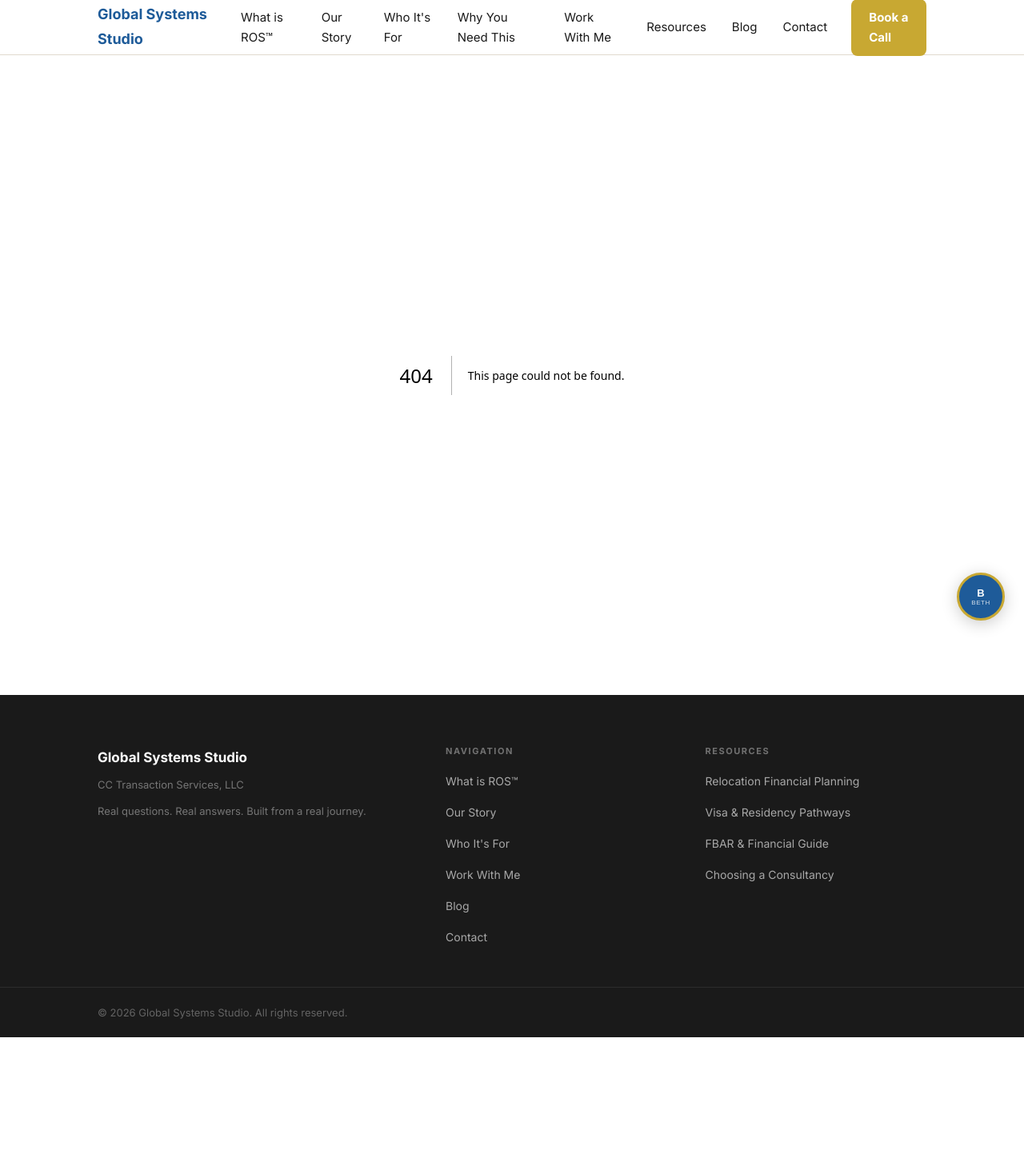
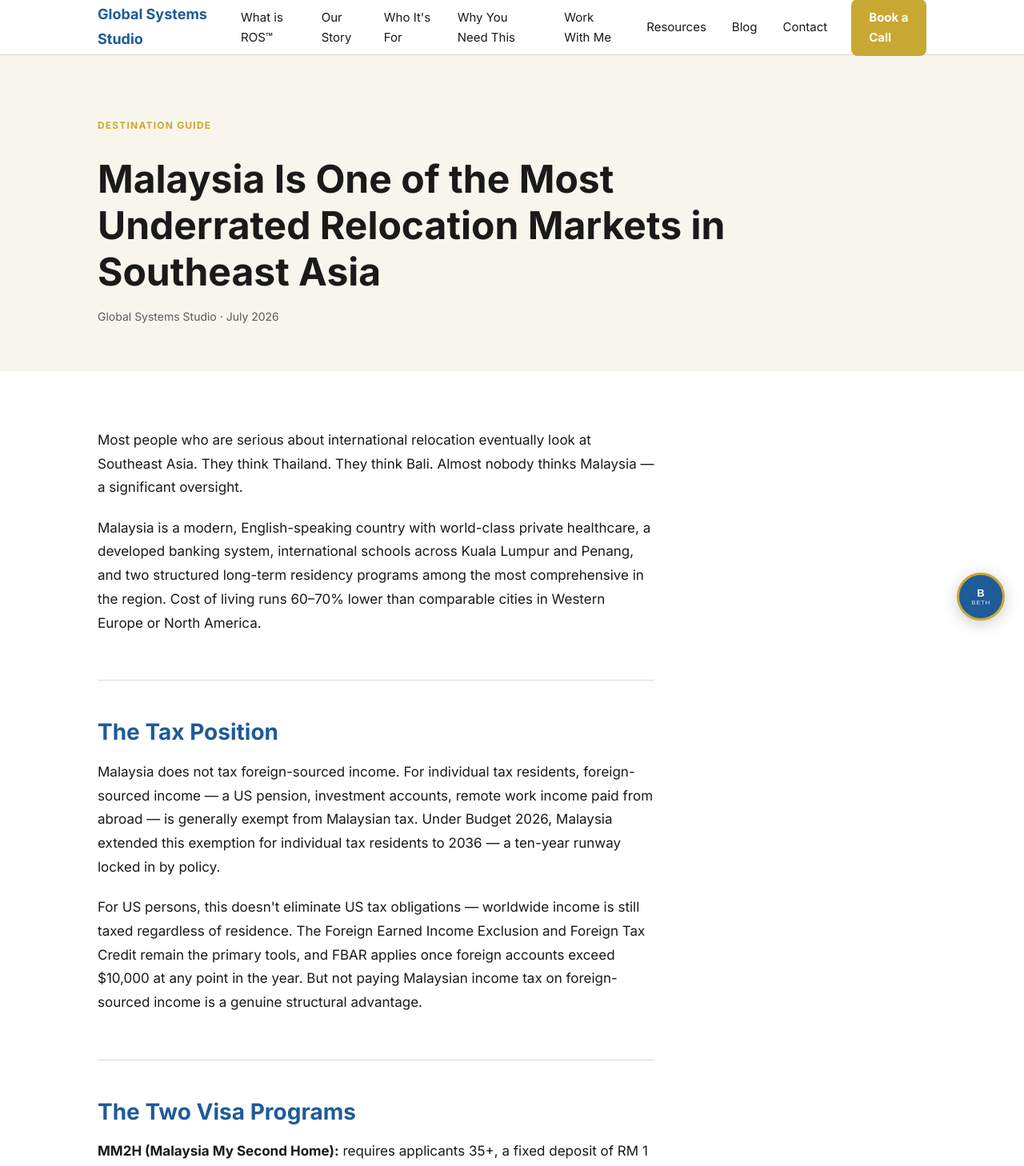
Before and after one commit to globalsystemsstudio-lang/gss-website, a Next.js app: page /blog/malaysia-relocation-guide-mm2h-pvip in a window 1280 px wide. Before the commit this address had no page. Shown: the top 1458 px of the page at 80% size. Before the commit the page ends 1297 px from the top, so only its background shows below. Built offline with nearby package versions, Linux system fonts and the light colour scheme.

Commit message:
Add Malaysia blog post (staged in Notion, ready to publish)

```diff
--- /dev/null
+++ b/app/blog/malaysia-relocation-guide-mm2h-pvip/page.jsx
@@ -0,0 +1,60 @@
+import Link from 'next/link';
+
+export const metadata = {
+  title: 'Malaysia Relocation Guide: MM2H, PVIP, and Real Costs',
+  description: 'Malaysia\'s MM2H and PVIP visas cover every ROS™ tier, with a tax exemption on foreign income locked in through 2036. What a real Malaysia relocation costs.',
+  alternates: { canonical: 'https://www.globalsystemsstudio.com/blog/malaysia-relocation-guide-mm2h-pvip/' },
+};
+
+export default function MalaysiaPage() {
+  return (
+    <>
+      <section className="article-blog-hero">
+        <div className="container">
+          <span className="article-blog-tag">Destination Guide</span>
+          <h1 style={{marginTop:'12px', maxWidth:'860px'}}>Malaysia Is One of the Most Underrated Relocation Markets in Southeast Asia</h1>
+          <p className="article-meta" style={{marginTop:'16px'}}>Global Systems Studio · July 2026</p>
+        </div>
+      </section>
+
+      <section className="article-page">
+        <div className="container">
+          <div className="article-layout">
+            <div className="article-body">
+
+              <p>Most people who are serious about international relocation eventually look at Southeast Asia. They think Thailand. They think Bali. Almost nobody thinks Malaysia — a significant oversight.</p>
+              <p>Malaysia is a modern, English-speaking country with world-class private healthcare, a developed banking system, international schools across Kuala Lumpur and Penang, and two structured long-term residency programs among the most comprehensive in the region. Cost of living runs 60–70% lower than comparable cities in Western Europe or North America.</p>
+              <h2>The Tax Position</h2>
+              <p>Malaysia does not tax foreign-sourced income. For individual tax residents, foreign-sourced income — a US pension, investment accounts, remote work income paid from abroad — is generally exempt from Malaysian tax. Under Budget 2026, Malaysia extended this exemption for individual tax residents to 2036 — a ten-year runway locked in by policy.</p>
+              <p>For US persons, this doesn't eliminate US tax obligations — worldwide income is still taxed regardless of residence. The Foreign Earned Income Exclusion and Foreign Tax Credit remain the primary tools, and FBAR applies once foreign accounts exceed $10,000 at any point in the year. But not paying Malaysian income tax on foreign-sourced income is a genuine structural advantage.</p>
+              <h2>The Two Visa Programs</h2>
+              <p><strong>MM2H (Malaysia My Second Home):</strong> requires applicants 35+, a fixed deposit of RM 1 million (~$220,000 USD) in a Malaysian bank, and minimum monthly offshore income of RM 40,000 (~$8,750 USD). Issues a 5-year renewable visa, multiple entry, spouse and unmarried children under 21 as dependents. Working or operating a business is not permitted under standard MM2H — this is the right structure for Retiree and Legacy tiers.</p>
+              <p><strong>PVIP (Premium Visa Investor Programme):</strong> launched 2022 for entrepreneurs, investors, and high-net-worth individuals. 20-year renewable visa, no minimum stay requirement. Holders can own and operate a business, invest locally, work without a separate permit. Threshold: RM 200,000 (~$44,000 USD) in a managed fund plus RM 40,000/month demonstrated income. Right structure for Entrepreneur, Investor, and Solo Professional tiers.</p>
+              <h2>ROS™ Tier Breakdown</h2>
+              <p><strong>Solo/Remote Worker:</strong> KL is highly livable for remote work — widely available fiber, established co-working in Mont Kiara, Bangsar South, KLCC. A modern one-bedroom runs $550–$875/month; comfortable single-person budget is $1,200–$1,800/month.</p>
+              <p><strong>Family:</strong> Malaysia ranks among the top family relocation destinations in Southeast Asia. British, American, Australian, and IB-curriculum schools run $7,700–$17,500/year per child — significantly lower than Singapore or Hong Kong. Private healthcare (Gleneagles, Prince Court, Sunway Medical) is internationally accredited; specialist consultations run $30–$80. A family of four runs approximately $4,500–$7,500/month.</p>
+              <p><strong>Retiree/Legacy:</strong> MM2H fits cleanly for qualified income streams with no need to generate local income. Penang, particularly Georgetown (UNESCO World Heritage), has emerged as the preferred retirement destination — a couple can live comfortably around $2,200–$3,500/month.</p>
+              <p><strong>Digital Nomad:</strong> The DE Rantau Digital Nomad Pass allows 12-month stays (renewable once) for knowledge workers earning at least $24,000 USD annually from foreign sources — cleaner than most regional nomad programs, but a temporary pass, not a long-term solution.</p>
+              <p><strong>Entrepreneur:</strong> The Johor Bahru corridor — under an hour from Singapore by road — lets entrepreneurs run a Malaysian-incorporated entity while accessing Singapore's commercial network at a fraction of Singapore's cost. A modern JB apartment runs $450–$650/month.</p>
+              <p><strong>Investor:</strong> Stable regulatory environment, functional banking for foreign capital, relatively permissive foreign ownership rules compared to regional neighbors. Iskandar Malaysia in Johor has attracted significant institutional capital.</p>
+              <h2>Healthcare</h2>
+              <p>Specialist consultation: $30–$80. MRI: $200–$400. Complex surgery at a top KL hospital: 10–30% of US cost. IPMI is not optional — AXA Global, Cigna Global, Allianz Care, and AIA Malaysia all write policies suited to the market. A healthy 55-year-old can access solid regional IPMI coverage for $200–$350/month.</p>
+              <h2>The Premortem — What Can Go Wrong</h2>
+              <p><strong>Wrong program for the intended activity.</strong> MM2H does not permit working or operating a business — anyone who needs to generate local income or run a company on this visa has picked the wrong structure. That mismatch needs resolving before application, not after arrival.</p>
+              <p><strong>Fixed deposit liquidity timing.</strong> The RM 1 million MM2H deposit has real liquidity implications — it needs to be worked through with a financial advisor before capital is committed, not treated as a line item to handle later.</p>
+              <p><strong>Tax residency doesn't have to match incorporation or banking — but it has to be planned.</strong> Where a company is incorporated, where banking is held, and where an individual is a tax resident don't have to be the same jurisdiction, but leaving those three unplanned relative to each other is exactly how entrepreneurs end up with an unintended tax exposure.</p>
+              <p><strong>Program thresholds move.</strong> MM2H and PVIP requirements have changed multiple times in recent years. Any number quoted here needs to be reverified directly with Malaysian immigration or a licensed immigration attorney before an application is filed — not assumed static.</p>
+              <p><strong>IPMI coverage gap.</strong> Private healthcare access assumes active International Private Medical Insurance — this needs to be in place before any coverage gap opens, not arranged reactively.</p>
+              <p><strong>Foreign ownership thresholds on property/investment.</strong> Malaysia's foreign ownership rules are comparatively permissive, but current thresholds still need verification with a licensed Malaysian attorney before any capital commitment — permissive isn't the same as unrestricted.</p>
+              <h2>The Bottom Line</h2>
+              <p>Malaysia is a first-world relocation destination at a price point that doesn't exist in the West. The infrastructure is real, the healthcare is real, the tax position is real, and two visa programs provide a structured path for every ROS™ tier — but which program, which tier, and which sequencing decisions still have to be made deliberately, not assumed.</p>
+              <p><em>I am not an international tax advisor or an international attorney. Always consult a licensed professional who specializes in your destination country before making any financial or legal decisions. MM2H and PVIP program requirements are subject to change — verify current thresholds directly with Malaysian immigration or a licensed immigration attorney before applying.</em></p>
+              <p><strong>Ready to check your relocation readiness?</strong> <a href="https://calendar.app.google/kQpLotoqdgpLqHR88">Book a Discovery Call →</a></p>
+
+            </div>
+          </div>
+        </div>
+      </section>
+    </>
+  );
+}
```
